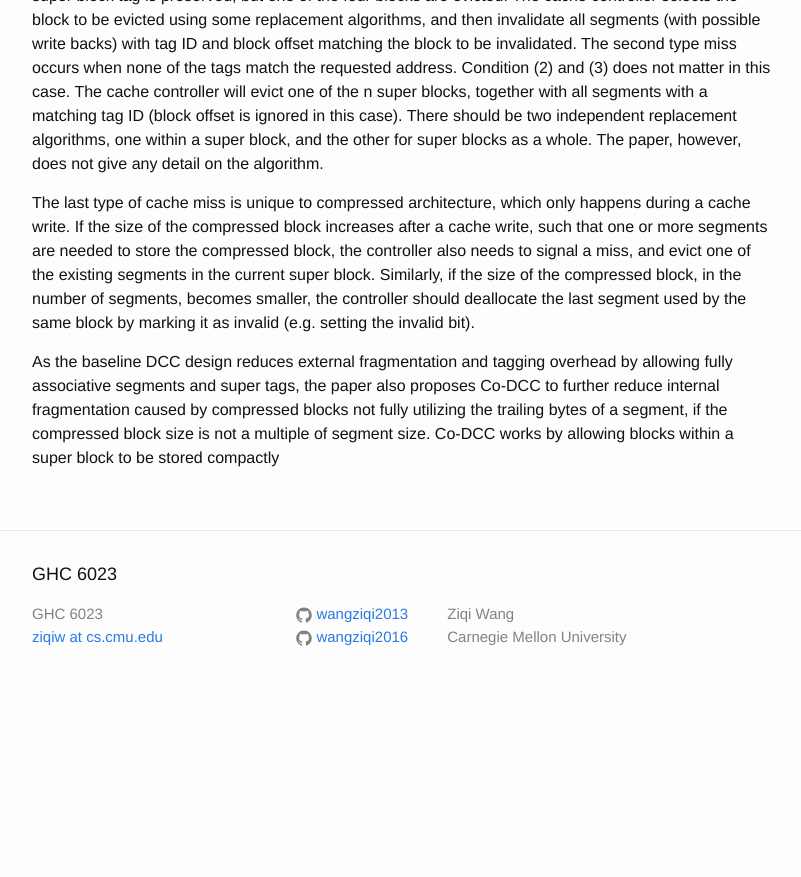
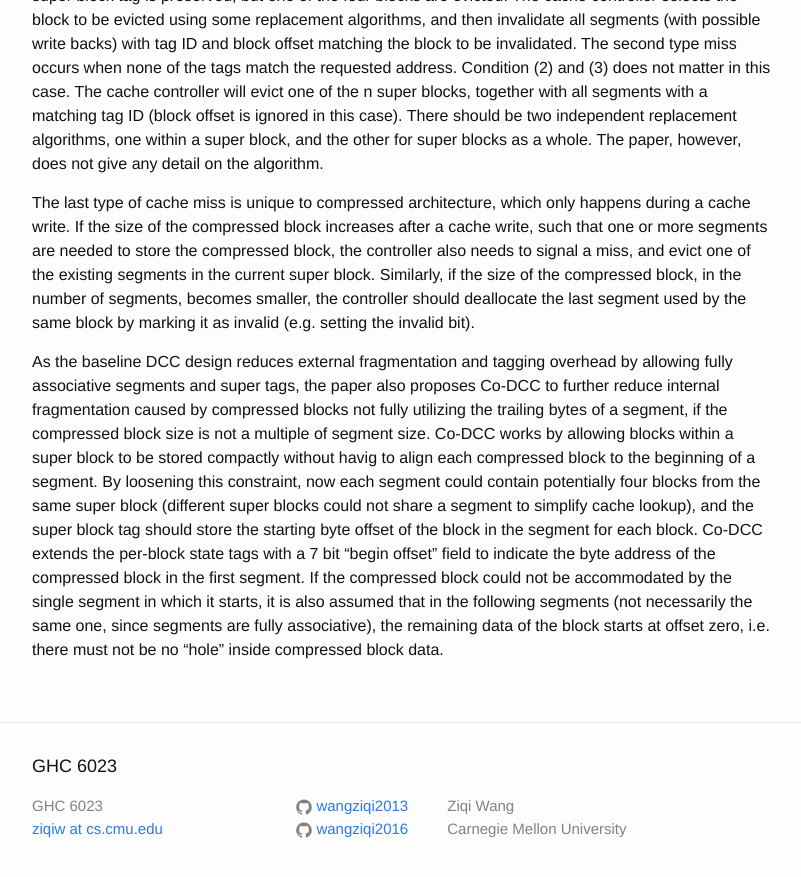
Before and after one commit to wangziqi2013/wangziqi2013.github.io, a Jekyll site: the page built from _posts/2020-06-12-dcc.markdown, in a window 1280 px wide and 900 px high, scrolled down 1993 px. Shown: the top 877 px of the window, without its empty margins (238-1039 px from the left). Built offline with Jekyll 4.4.1, drawn with Linux system fonts in a browser that asks for light colours; before the commit the page ends 2701 px from its top, so only the background shows below that.

Commit message:
Adding begin field

```diff
--- a/_posts/2020-06-12-dcc.markdown
+++ b/_posts/2020-06-12-dcc.markdown
@@ -85,4 +85,11 @@ the last segment used by the same block by marking it as invalid (e.g. setting t
 As the baseline DCC design reduces external fragmentation and tagging overhead by allowing fully associative segments and
 super tags, the paper also proposes Co-DCC to further reduce internal fragmentation caused by compressed blocks not
 fully utilizing the trailing bytes of a segment, if the compressed block size is not a multiple of segment size.
-Co-DCC works by allowing blocks within a super block to be stored compactly
+Co-DCC works by allowing blocks within a super block to be stored compactly without havig to align each compressed
+block to the beginning of a segment. By loosening this constraint, now each segment could contain potentially four blocks
+from the same super block (different super blocks could not share a segment to simplify cache lookup), and the super
+block tag should store the starting byte offset of the block in the segment for each block.
+Co-DCC extends the per-block state tags with a 7 bit "begin offset" field to indicate the byte address of the compressed
+block in the first segment. If the compressed block could not be accommodated by the single segment in which it starts,
+it is also assumed that in the following segments (not necessarily the same one, since segments are fully associative),
+the remaining data of the block starts at offset zero, i.e. there must not be no "hole" inside compressed block data.
```
